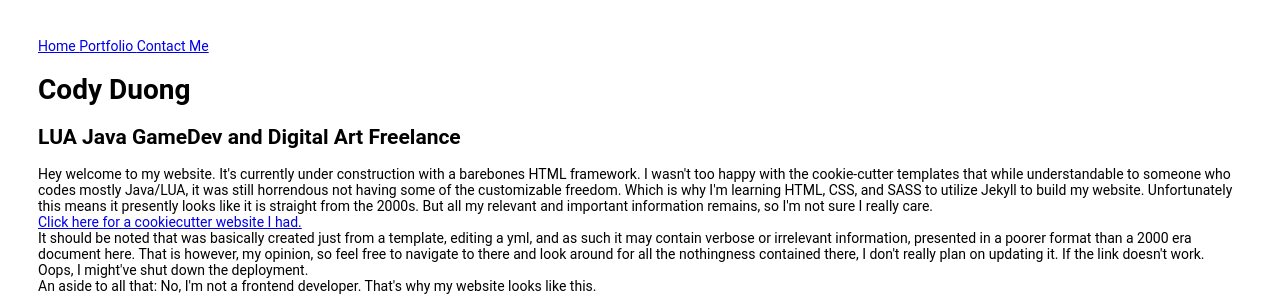
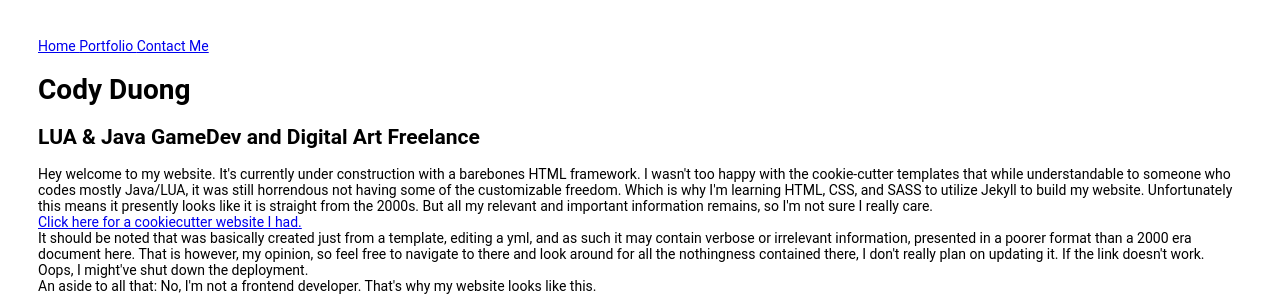
Before and after one commit to codyduong/artNcode, a Jekyll site: the page built from index.html, in a window 1280 px wide. Shown: the top 308 px of the page. Built offline with Jekyll 4.4.1, drawn with Linux system fonts in a browser that asks for light colours; some of the changed lines change nothing that is shown.

Commit message:
idk at this point

```diff
--- a/_config.yml
+++ b/_config.yml
@@ -10,18 +10,18 @@
 #analytics: UA-83979019-1
 
 # Sass/SCSS
-#sass:
-#  sass_dir: _sass
-#  style: compressed # http://sass-lang.com/documentation/file.SASS_REFERENCE.html#output_style
+sass:
+  sass_dir: _sass
+  style: compressed # http://sass-lang.com/documentation/file.SASS_REFERENCE.html#output_style
 
 # Build settings
-#compress-site: yes
+compress-site: yes
 
 encoding: "utf-8"
-#compress_html: # - http://jch.penibelst.de/
-#  clippings: all
-#  ignore:
-#    envs: development
+compress_html: # - http://jch.penibelst.de/
+  clippings: all
+  ignore:
+    envs: development
 
 # Development Settings
 port: 4000
--- a/index.html
+++ b/index.html
@@ -3,7 +3,7 @@
 title: Home
 ---
 <h1>Cody Duong</h1>
-  <h2>LUA Java GameDev and Digital Art Freelance</h2>
+  <h2>LUA & Java GameDev and Digital Art Freelance</h2>
   <body>
     <p>
 	  Hey welcome to my website. It's currently under construction with a barebones HTML framework.
```
